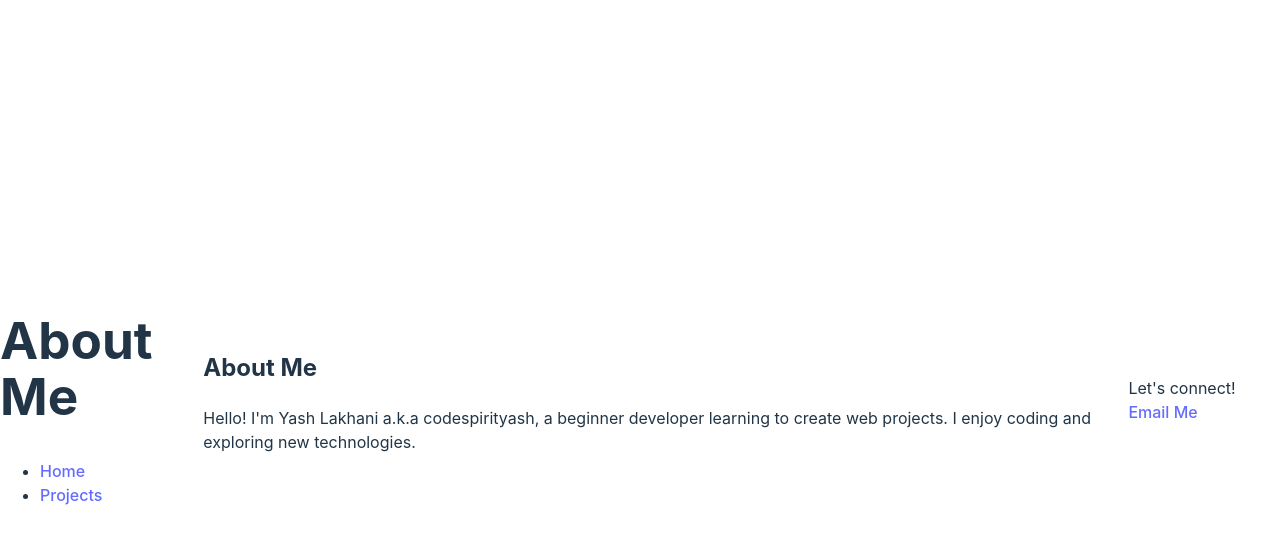
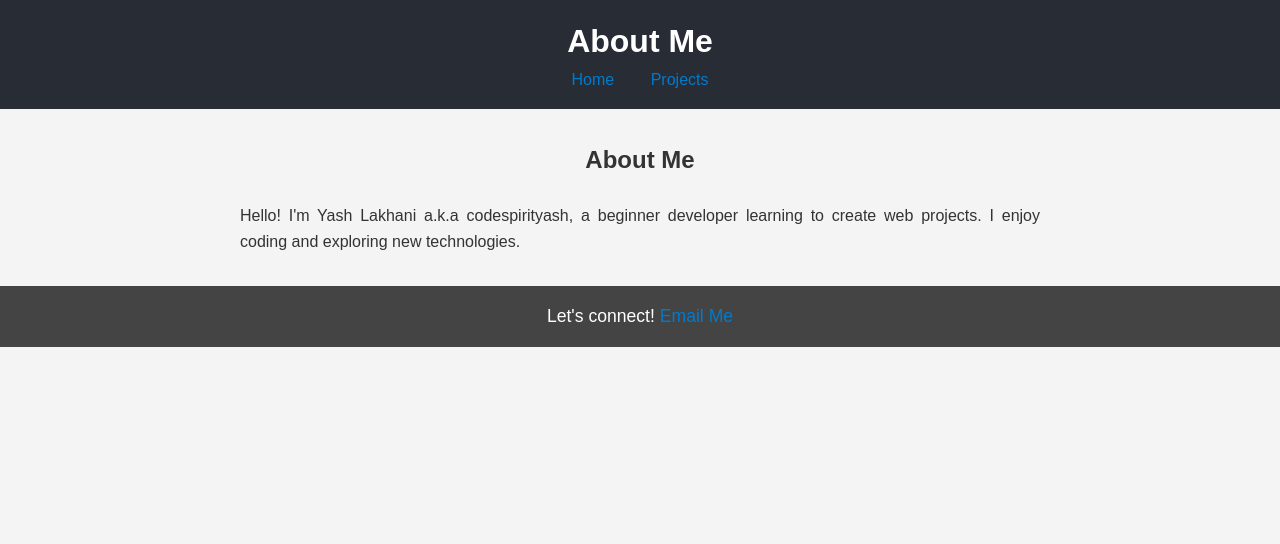
Before and after one commit to codespirityash/vite-vanilla-portfolio, a website built with Vite: page about.html in a window 1280 px wide. Built offline with nearby package versions, Linux system fonts and the light colour scheme.

Commit message:
Styling the Portfolio

```diff
--- /dev/null
+++ b/src/styles/_reset.scss
@@ -0,0 +1,10 @@
+* {
+  margin: 0;
+  padding: 0;
+  box-sizing: border-box;
+}
+
+body {
+  margin: 0;
+  padding: 0;
+}
--- /dev/null
+++ b/src/styles/_variables.scss
@@ -0,0 +1,8 @@
+$background-color: #f4f4f4;
+$text-color: #333;
+$link-color: #007acc;
+$header-bg: #282c34;
+$footer-bg: #444;
+$footer-text-color: #fff;
+$header-title-color: #ffffff;
+$body-title-color: #333333;
--- a/src/styles/main.scss
+++ b/src/styles/main.scss
@@ -1,96 +1,88 @@
-:root {
-  font-family: Inter, system-ui, Avenir, Helvetica, Arial, sans-serif;
-  line-height: 1.5;
-  font-weight: 400;
+@import "reset";
+@import "variables";
 
-  color-scheme: light dark;
-  color: rgba(255, 255, 255, 0.87);
-  background-color: #242424;
+body {
+  font-family: Arial, sans-serif;
+  line-height: 1.6;
+  margin: 0;
+  padding: 0;
+  background-color: $background-color;
+  color: $text-color;
 
-  font-synthesis: none;
-  text-rendering: optimizeLegibility;
-  -webkit-font-smoothing: antialiased;
-  -moz-osx-font-smoothing: grayscale;
+  h1,
+  h2,
+  h3 {
+    color: $body-title-color;
+  }
 }
 
-a {
-  font-weight: 500;
-  color: #646cff;
-  text-decoration: inherit;
-}
-a:hover {
-  color: #535bf2;
+header {
+  background-color: $header-bg;
+  padding: 16px;
+  text-align: center;
+
+  h1 {
+    color: $header-title-color;
+  }
+
+  nav ul {
+    list-style: none;
+    padding: 0;
+
+    li {
+      display: inline;
+      margin: 0 16px;
+
+      a {
+        color: $link-color;
+        text-decoration: none;
+
+        &:hover {
+          text-decoration: underline;
+        }
+      }
+    }
+  }
 }
 
-body {
-  margin: 0;
-  display: flex;
-  place-items: center;
-  min-width: 320px;
-  min-height: 100vh;
+main {
+  padding: 32px;
+
+  h2 {
+    text-align: center;
+    margin-bottom: 24px;
+  }
+
+  section {
+    max-width: 800px;
+    margin: 0 auto;
+
+    p {
+      text-align: justify;
+    }
+    ul {
+      text-align: justify;
+    }
+  }
 }
 
-h1 {
-  font-size: 3.2em;
-  line-height: 1.1;
-}
+footer {
+  text-align: center;
+  padding: 16px;
+  background-color: $footer-bg;
+  color: $footer-text-color;
 
-#app {
-  max-width: 1280px;
-  margin: 0 auto;
-  padding: 2rem;
-  text-align: center;
-}
+  p {
+    font-size: 1.1rem;
+    margin: 0;
 
-.logo {
-  height: 6em;
-  padding: 1.5em;
-  will-change: filter;
-  transition: filter 300ms;
-}
-.logo:hover {
-  filter: drop-shadow(0 0 2em #646cffaa);
-}
-.logo.vanilla:hover {
-  filter: drop-shadow(0 0 2em #f7df1eaa);
-}
+    a {
+      color: $link-color;
+      text-decoration: none;
 
-.card {
-  padding: 2em;
-}
-
-.read-the-docs {
-  color: #888;
-}
-
-button {
-  border-radius: 8px;
-  border: 1px solid transparent;
-  padding: 0.6em 1.2em;
-  font-size: 1em;
-  font-weight: 500;
-  font-family: inherit;
-  background-color: #1a1a1a;
-  cursor: pointer;
-  transition: border-color 0.25s;
-}
-button:hover {
-  border-color: #646cff;
-}
-button:focus,
-button:focus-visible {
-  outline: 4px auto -webkit-focus-ring-color;
-}
-
-@media (prefers-color-scheme: light) {
-  :root {
-    color: #213547;
-    background-color: #ffffff;
-  }
-  a:hover {
-    color: #747bff;
-  }
-  button {
-    background-color: #f9f9f9;
+      &:hover {
+        text-decoration: underline;
+      }
+    }
   }
 }
```
